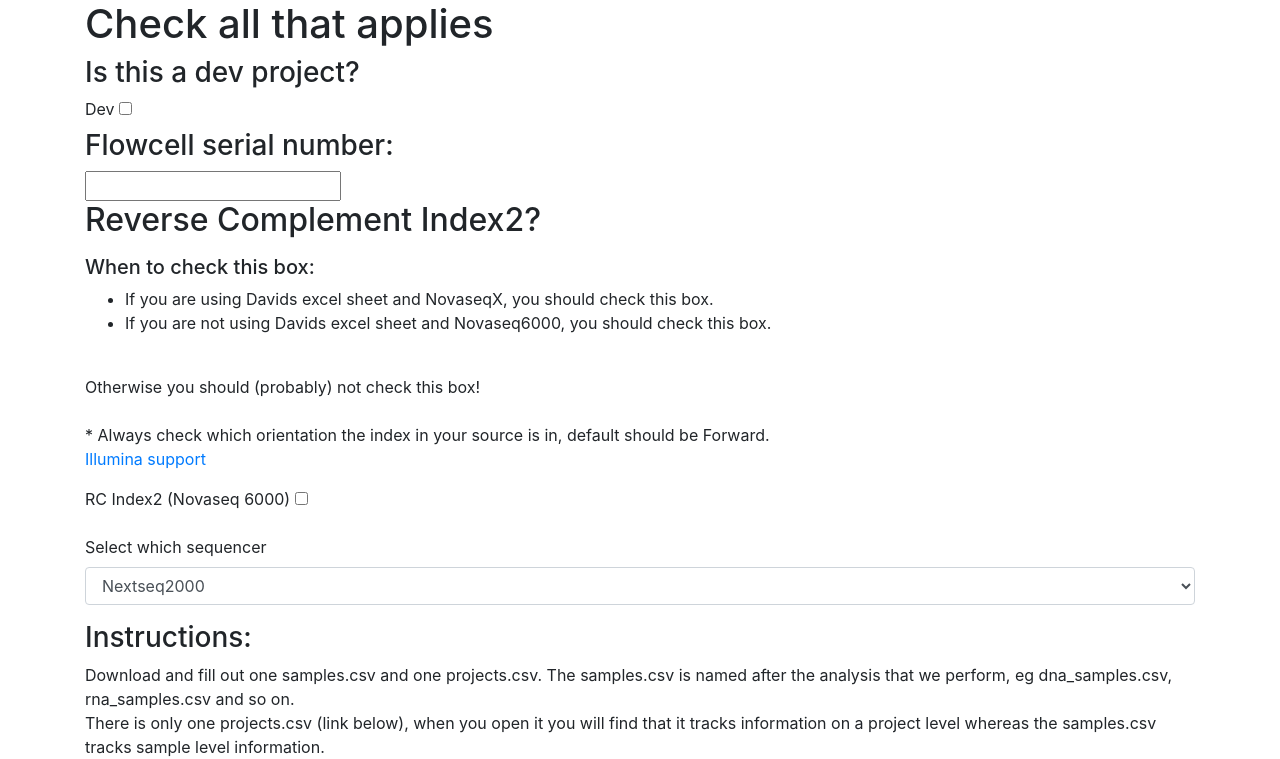
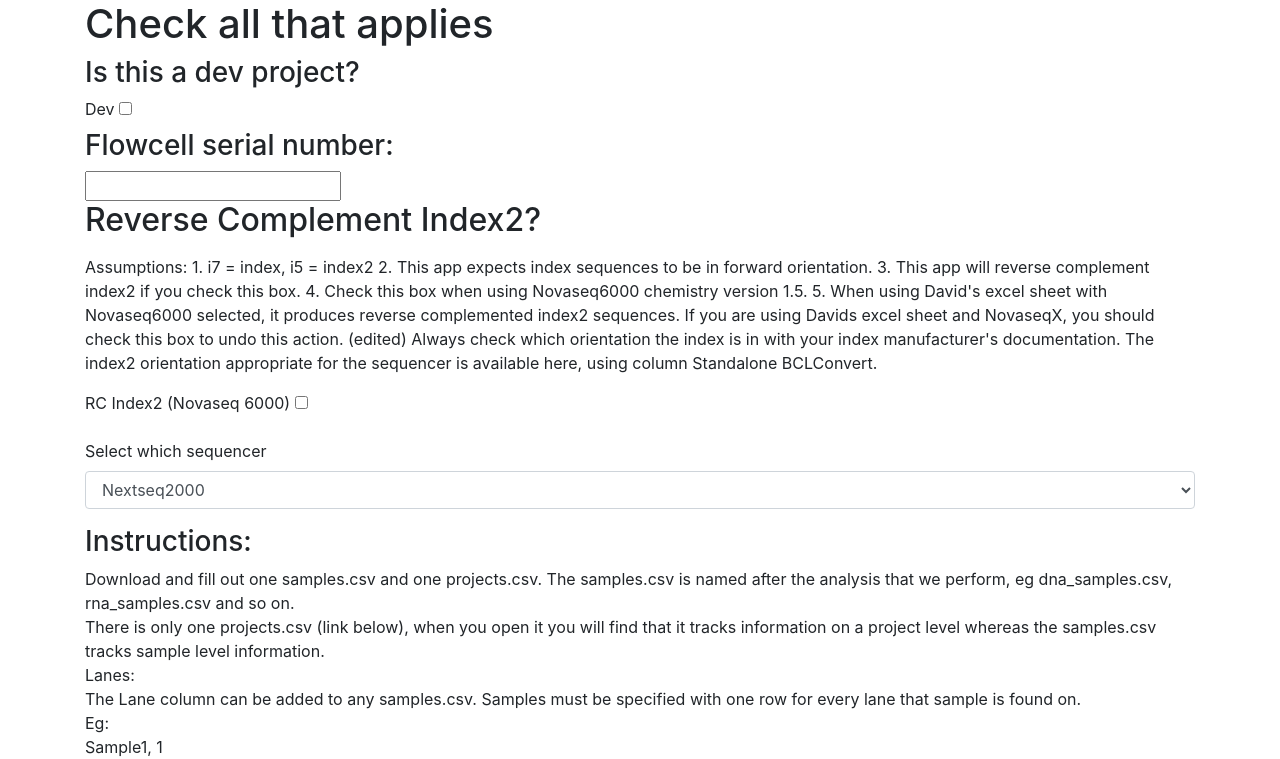
Before and after one commit to ctg-lund/SampleSheetGenerator, a Python web app: template templates/forms.html in a window 1280 px wide. Shown: the part 58-817 px from the top of the page. Run offline with Jinja, Linux system fonts and the light colour scheme; the template is opened without the code that fills it, so the values that code supplies are empty; some libraries are stand-ins or nearby versions.

Commit message:
clarify assumptions with regards to index orientation

```diff
--- a/templates/forms.html
+++ b/templates/forms.html
@@ -38,17 +38,17 @@
       <div></div>
       <h2>Reverse Complement Index2?</h2>
       <p>
-        <h5>When to check this box:</h3>
-        <ul>
-          <li>If you are using Davids excel sheet and NovaseqX, you should check this box.</li>
-          <li>If you are not using Davids excel sheet and Novaseq6000, you should check this box.</li>
-        </ul>
-        <br>
-        Otherwise you should (probably) not check this box!
-        <br><br>
-        * Always check which orientation the index in your source is in, default should be Forward.
-        <br>
-        <a href="https://knowledge.illumina.com/software/general/software-general-reference_material-list/000001800">Illumina support</a>
+        <p>
+    Assumptions:
+1. i7 = index, i5 = index2
+2. This app expects index sequences to be in forward orientation.
+3. This app will reverse complement index2 if you check this box.
+4. Check this box when using Novaseq6000 chemistry version 1.5.
+5. When using David's excel sheet with Novaseq6000 selected, it produces reverse complemented index2 sequences. If you are using Davids excel sheet and NovaseqX, you should check this box to undo this action. (edited)
+
+Always check which orientation the index is in with your index manufacturer's documentation. The index2 orientation appropriate for the sequencer is available here, using column Standalone BCLConvert.
+</p>
+
       </p>
       <label for="RC">RC Index2 (Novaseq 6000)</label>
       <input type="checkbox" id="checkbox_rc" name="checkbox_rc">
```
